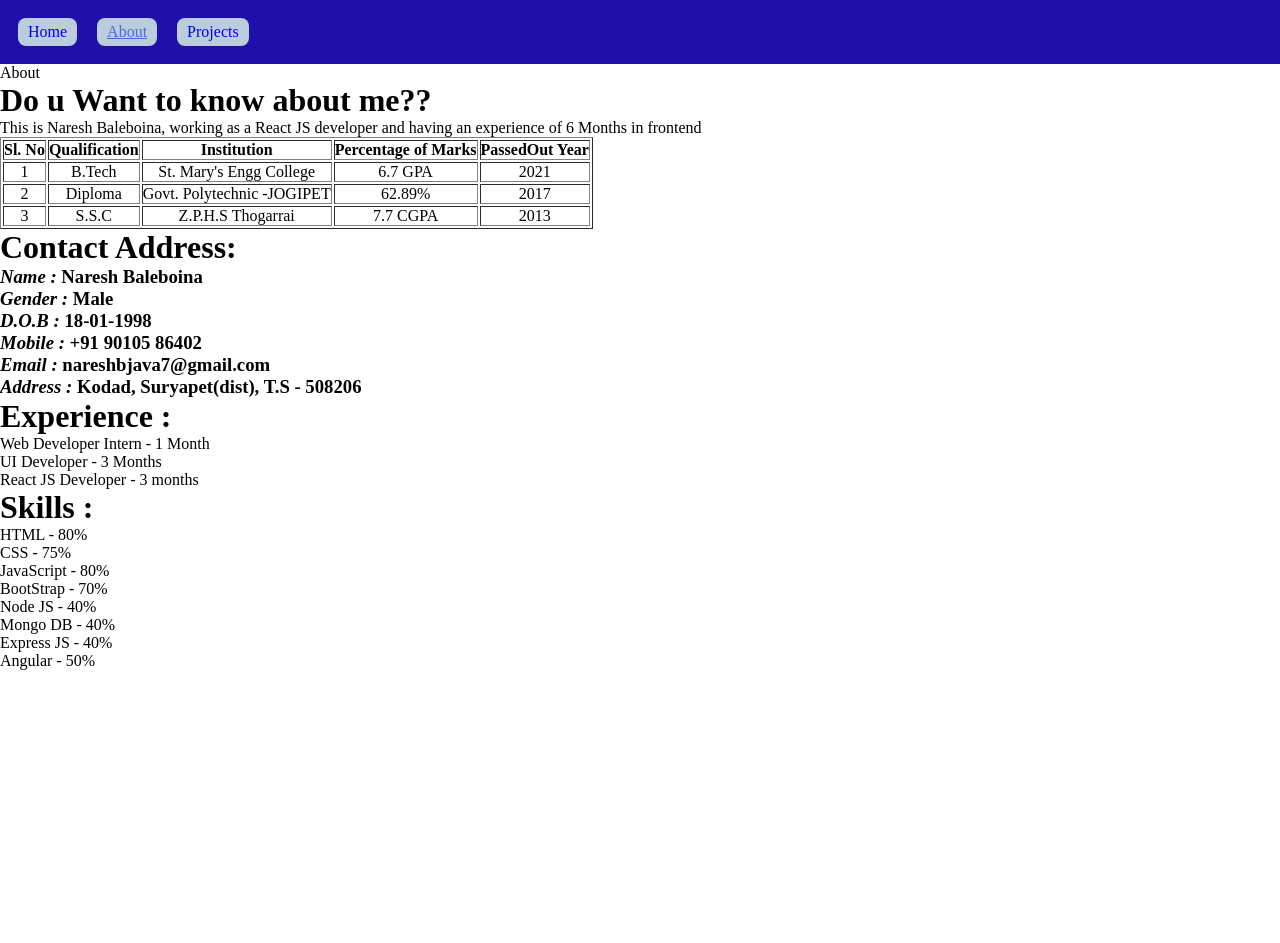
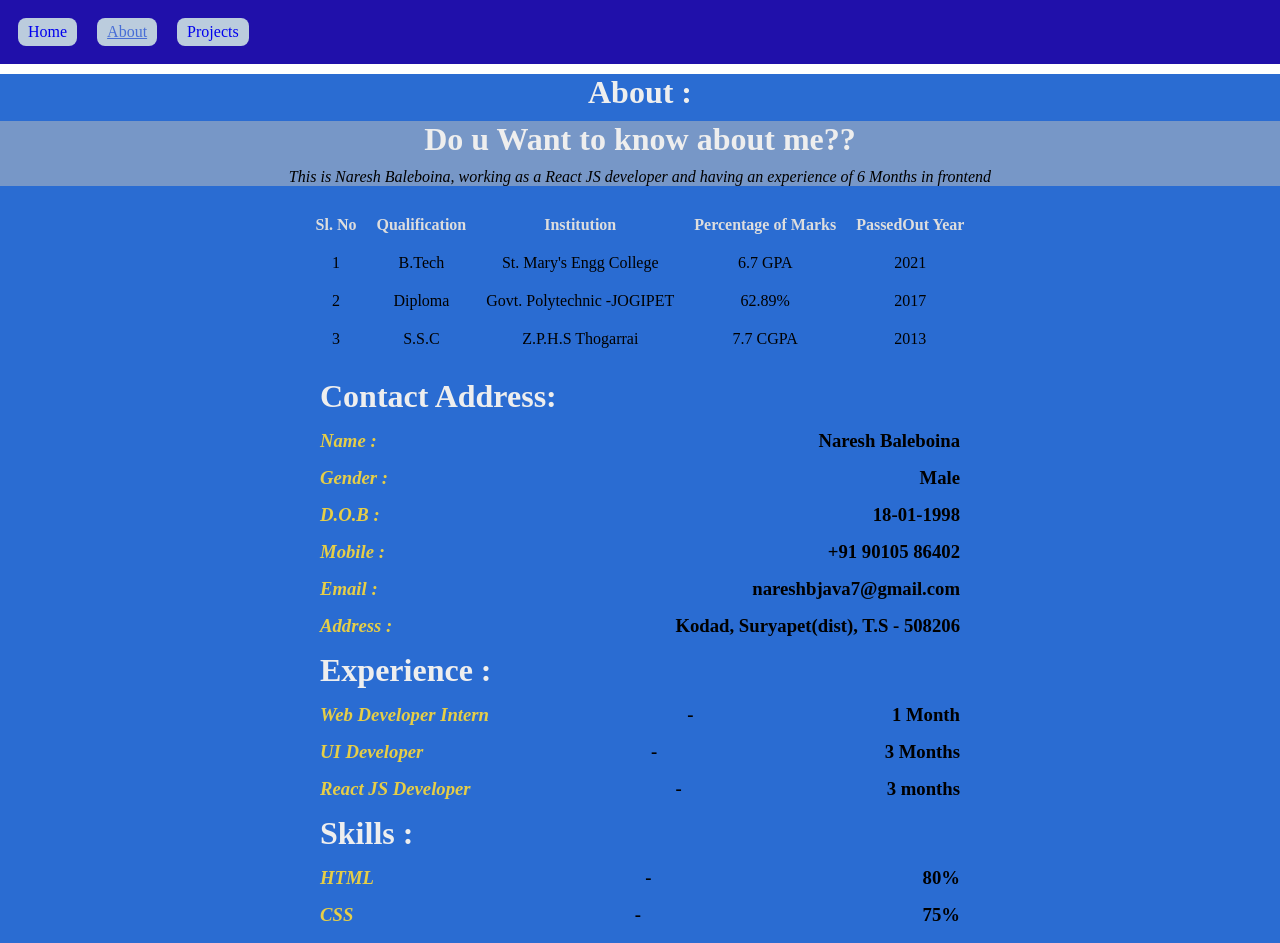
Before and after one commit to nareshb7/react-beginner-projects, a React (Create React App) app: page /about in a window 1280 px wide. Shown: the top 943 px of the page. Before the commit the page ends 800 px from the top, so only its background shows below. Built offline with nearby package versions, Linux system fonts and the light colour scheme.

Commit message:
About page styles added

```diff
--- /dev/null
+++ b/src/components/about/About.css
@@ -0,0 +1,48 @@
+.about-main {
+  background-color: #2a6cd2;
+}
+.about-main > h1 {
+  text-align: center;
+}
+.about-introduction {
+  background-color: #7797c7;
+  text-align: center;
+  margin-block: 10px;
+}
+.about-introduction h1,
+.about-introduction p {
+  margin-block: 10px;
+}
+.about-introduction p {
+  font-size: 16px;
+  font-style: oblique;
+}
+.about-study {
+  display: flex;
+  justify-content: center;
+}
+
+.about-study th {
+  margin-block: 10px;
+  color: #ddd;
+}
+
+.about-address,
+.about-experience,
+.about-skills {
+  width: 50%;
+  margin: auto;
+}
+h3 {
+  margin-block: 15px;
+  display: flex;
+  justify-content: space-between;
+}
+em {
+  color: #e6ce47;
+}
+
+h1 {
+  color: #eee;
+  margin-block: 10px;
+}
--- a/src/components/about/Address.js
+++ b/src/components/about/Address.js
@@ -2,17 +2,18 @@ import React from 'react';
 
 const Address = () => {
   return (
-    <div>
+    <div className="about-address">
       <h1>Contact Address: </h1>
       <div>
         <h3>
-          <em>Name :</em> Naresh Baleboina
+          <em>Name :</em>
+          <span> Naresh Baleboina</span>
         </h3>
         <h3>
-          <em>Gender : </em> Male
+          <em>Gender : </em> <span>Male</span>
         </h3>
         <h3>
-          <em>D.O.B : </em> 18-01-1998
+          <em>D.O.B : </em> <span>18-01-1998</span>
         </h3>
         <h3>
           <em>Mobile : </em>
--- a/src/components/about/Experience.js
+++ b/src/components/about/Experience.js
@@ -2,11 +2,23 @@ import React from 'react';
 
 const Experience = () => {
   return (
-    <div>
+    <div className="about-experience">
       <h1>Experience : </h1>
-      <div>Web Developer Intern - 1 Month </div>
-      <div>UI Developer - 3 Months</div>
-      <div>React JS Developer - 3 months </div>
+      <div>
+        <h3>
+          <em>Web Developer Intern</em> - <span>1 Month </span>
+        </h3>
+      </div>
+      <div>
+        <h3>
+          <em>UI Developer</em> - <span>3 Months</span>
+        </h3>
+      </div>
+      <div>
+        <h3>
+          <em>React JS Developer</em> - <span>3 months</span>{' '}
+        </h3>
+      </div>
     </div>
   );
 };
--- a/src/components/about/Index.js
+++ b/src/components/about/Index.js
@@ -4,11 +4,12 @@ import Address from './Address';
 import Experience from './Experience';
 import Skills from './Skills';
 import Introduction from './Introduction';
+import './About.css';
 
 const About = () => {
   return (
-    <div>
-      About
+    <div className="about-main">
+      <h1>About : </h1>
       <Introduction />
       <Study />
       <Address />
--- a/src/components/about/Introduction.js
+++ b/src/components/about/Introduction.js
@@ -2,14 +2,12 @@ import React from 'react';
 
 const Introduction = () => {
   return (
-    <div>
+    <div className="about-introduction">
       <h1 title="Just scroll Down">Do u Want to know about me?? </h1>
-      <div>
-        <p>
-          This is Naresh Baleboina, working as a React JS developer and having
-          an experience of 6 Months in frontend
-        </p>
-      </div>
+      <p>
+        This is Naresh Baleboina, working as a React JS developer and having an
+        experience of 6 Months in frontend
+      </p>
     </div>
   );
 };
--- a/src/components/about/Skills.js
+++ b/src/components/about/Skills.js
@@ -2,31 +2,47 @@ import React from 'react';
 
 const Skills = () => {
   return (
-    <div>
+    <div className="about-skills">
       <h1>Skills : </h1>
       <div>
-        <span>HTML - 80%</span>
+        <h3>
+          <em>HTML</em> - <span>80%</span>
+        </h3>
       </div>
       <div>
-        <span>CSS - 75%</span>
+        <h3>
+          <em>CSS</em> - <span>75%</span>
+        </h3>
       </div>
       <div>
-        <span>JavaScript - 80%</span>
+        <h3>
+          <em>JavaScript</em> - <span>80%</span>
+        </h3>
       </div>
       <div>
-        <span>BootStrap - 70%</span>
+        <h3>
+          <em>BootStrap</em> - <span>70%</span>
+        </h3>
       </div>
       <div>
-        <span>Node JS - 40%</span>
+        <h3>
+          <em>Node JS</em> - <span>40%</span>
+        </h3>
       </div>
       <div>
-        <span>Mongo DB - 40%</span>
+        <h3>
+          <em>Mongo DB</em> - <span>40%</span>
+        </h3>
       </div>
       <div>
-        <span>Express JS - 40%</span>
+        <h3>
+          <em>Express JS</em> - <span>40%</span>
+        </h3>
       </div>
       <div>
-        <span>Angular - 50%</span>
+        <h3>
+          <em>Angular</em> - <span>50%</span>
+        </h3>
       </div>
     </div>
   );
--- a/src/components/about/Study.js
+++ b/src/components/about/Study.js
@@ -21,8 +21,8 @@ const Study = () => {
   };
   const studyArr = [btechObj, diplomaObj, schoolObj];
   return (
-    <div>
-      <table border="1" style={{ textAlign: 'center' }}>
+    <div className="about-study">
+      <table cellSpacing="20" style={{ textAlign: 'center' }}>
         <thead>
           <tr>
             <th>Sl. No</th>
```
